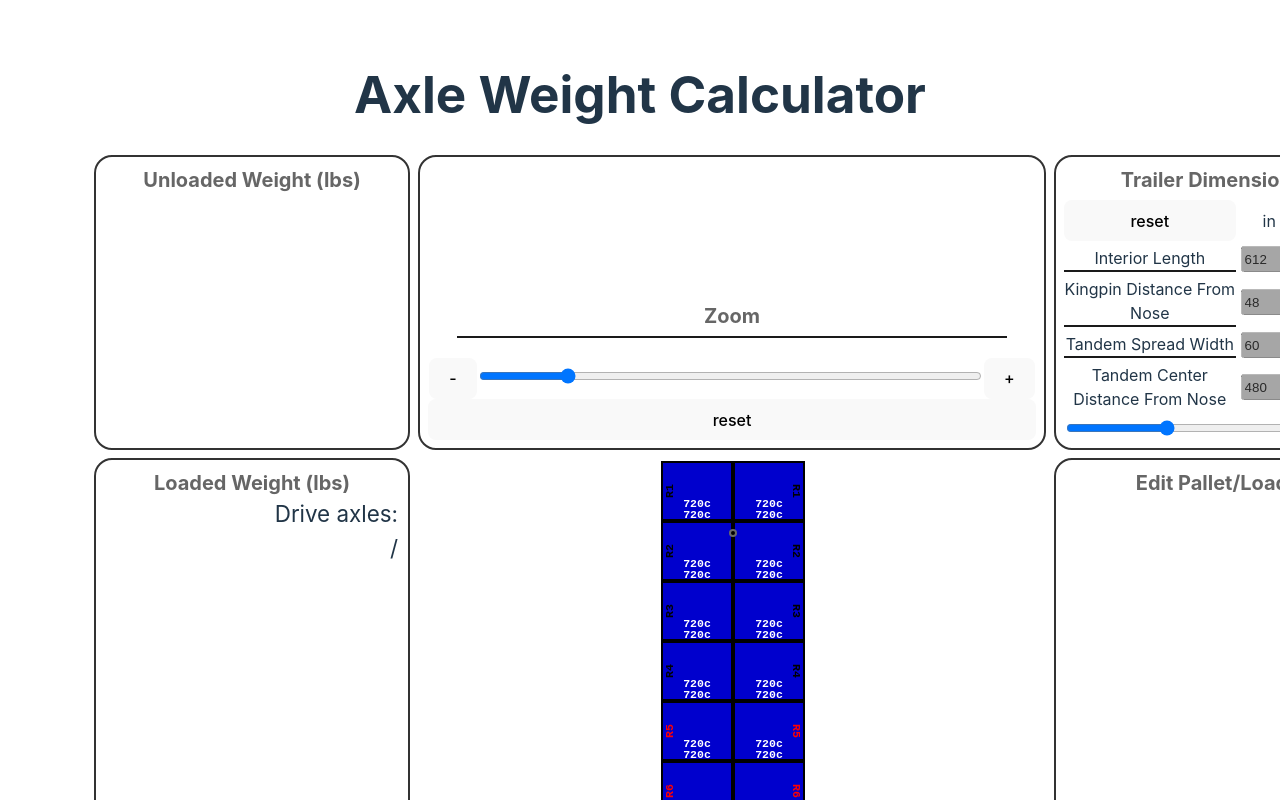
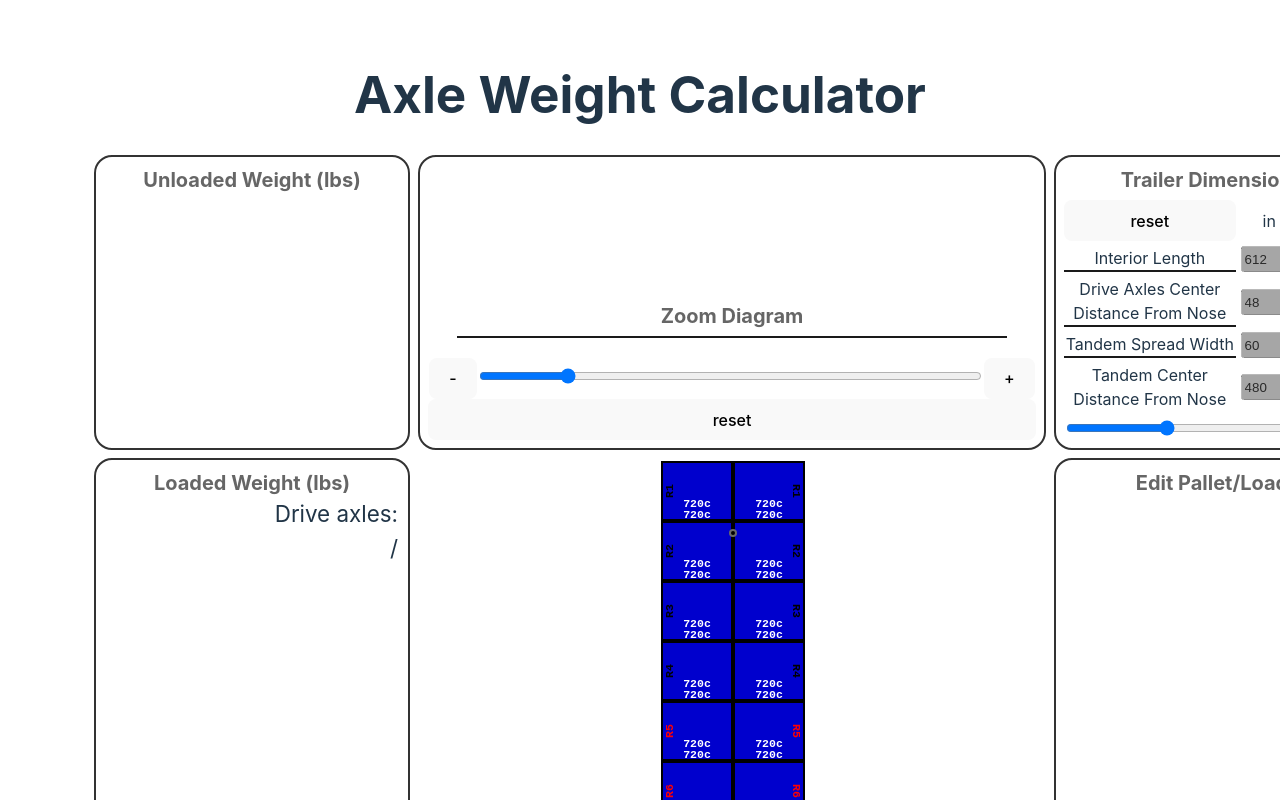
Before and after one commit to PTLux1517/axle-weight-calculator, a React (Vite) app: page / in a window 1280 px wide. Shown: the top 800 px of the page. Built offline with nearby package versions, Linux system fonts and the light colour scheme.

Commit message:
in progress

```diff
--- a/src/App.tsx
+++ b/src/App.tsx
@@ -225,7 +225,7 @@ function App() {
             </div>
             {/* ----------------------------------------------------------------- COLUMN 2 ----------------------------------------------------------------- */}
             <div id={"zoom-container"} style={{gridRow: 1, gridColumn: 2}}>
-               <label id={"zoom-label"} htmlFor={"zoom"}>Zoom</label>
+               <label id={"zoom-label"} htmlFor={"zoom"}>Zoom Diagram</label>
                <hr/>
                <div>
                   <button onClick={() => {
@@ -249,7 +249,7 @@ function App() {
                   setZoomSlider(defaultZoom);
                }}>reset</button>
             </div>
-            <canvas id={"load-diagram"} className={"no-border"} width={toInches(8)*zoom} height={sampleTrailer.interiorLength*zoom} style={{margin: "0 calc(50% - "+(O.Straight.L*zoom)+"px)", gridRow: 2, gridColumn: 2}}/>
+            <canvas id={"load-diagram"} className={"no-border"} width={toInches(8)*zoom} height={sampleTrailer.interiorLength*zoom} style={{margin: "0 calc(50% - "+(toInches(4)*zoom)+"px)", gridRow: 2, gridColumn: 2}}/>
             {/* ----------------------------------------------------------------- COLUMN 3 ----------------------------------------------------------------- */}
             <div id={"trailer-dimensions-container"} style={{gridRow: 1, gridColumn: 3}}>
                <h3 style={{gridColumn: "1/4"}}>Trailer Dimensions</h3>
@@ -259,7 +259,7 @@ function App() {
                <label style={{gridColumn: 1}} className={"divided"} htmlFor={"interior-length-in"}>Interior Length</label>
                <input style={{gridColumn: 2}} type={"number"} id={"interior-length-in"} name={"interior-length-in"} disabled defaultValue={sampleTrailer.interiorLength}/>
                <input style={{gridColumn: 3}} type={"number"} id={"interior-length-ft"} name={"interior-length-ft"} step={0.5} min={48} max={53} defaultValue={toFeet(sampleTrailer.interiorLength)} onChange={interiorLengthListener}/>
-               <label style={{gridColumn: 1}} className={"divided"} htmlFor={"kingpin-distance-from-nose-in"}>Kingpin Distance From Nose</label>
+               <label style={{gridColumn: 1}} className={"divided"} htmlFor={"kingpin-distance-from-nose-in"}>Drive Axles Center Distance From Nose</label>
                <input style={{gridColumn: 2}} type={"number"} id={"kingpin-distance-from-nose-in"} name={"kingpin-distance-from-nose-in"} disabled defaultValue={sampleTrailer.kingpinDistanceFromNose}/>
                <input style={{gridColumn: 3}} type={"number"} id={"kingpin-distance-from-nose-ft"} name={"kingpin-distance-from-nose-ft"} step={0.5} min={1} max={8} defaultValue={toFeet(sampleTrailer.kingpinDistanceFromNose)} onChange={kingpinPosListener}/>
                <label style={{gridColumn: 1}} className={"divided"} htmlFor={"tandem-spread-width-in"}>Tandem Spread Width</label>
```
